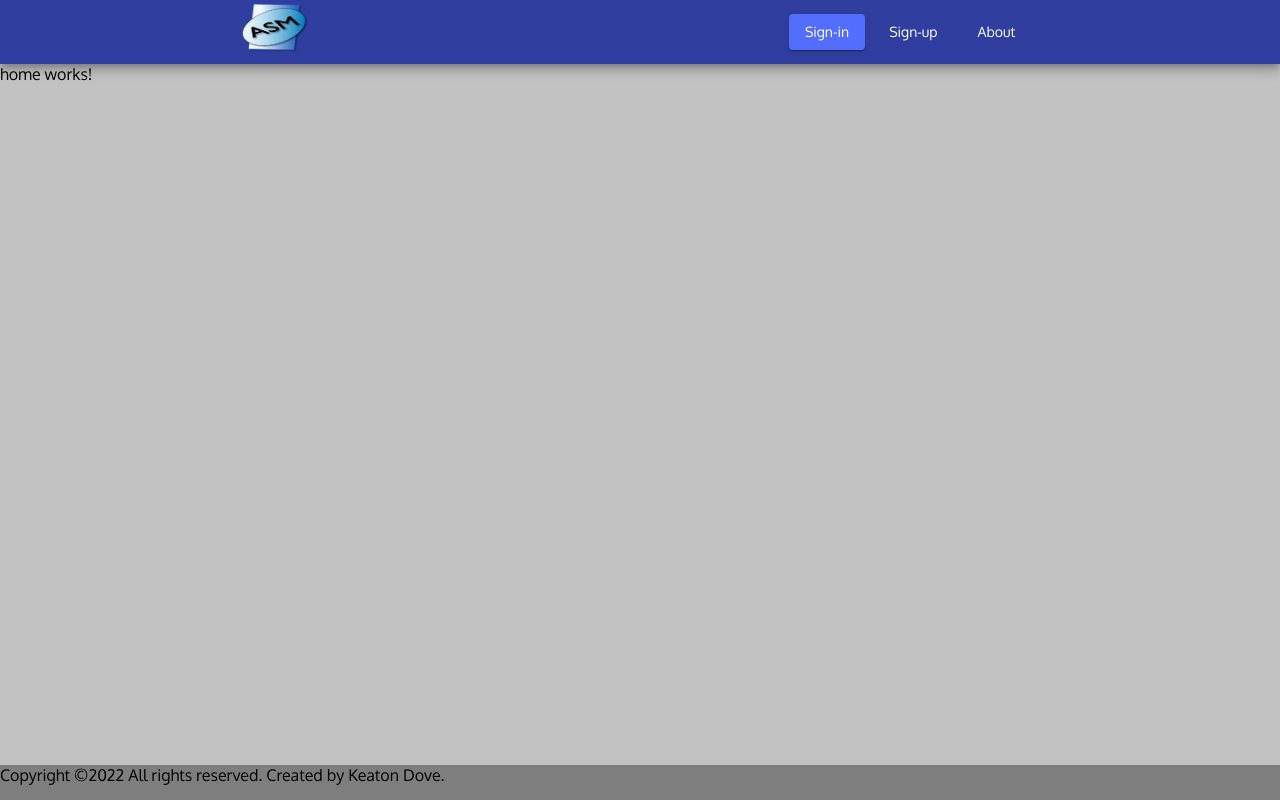
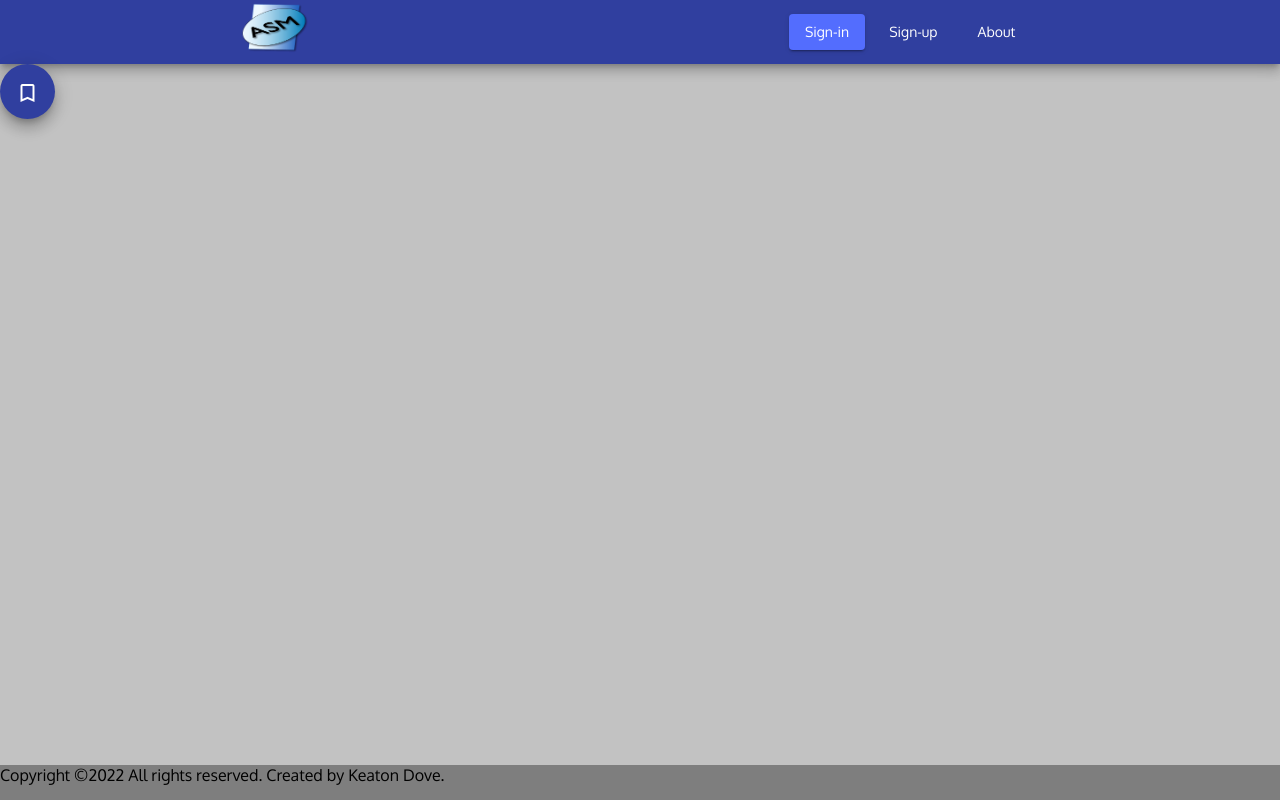
Before and after one commit to Keaton-Dove/AngularSocialMedia, an Angular app: page / in a window 1280 px wide. Built offline with nearby package versions, Linux system fonts and the light colour scheme.

Commit message:
Fixing imports

```diff
--- a/package.json
+++ b/package.json
@@ -26,7 +26,7 @@
   },
   "devDependencies": {
     "@angular-devkit/build-angular": "~13.2.1",
-    "@angular/cli": "~13.2.1",
+    "@angular/cli": "^13.2.5",
     "@angular/compiler-cli": "~13.2.0",
     "@types/jasmine": "~3.10.0",
     "@types/node": "^12.11.1",
--- a/src/app/app.module.ts
+++ b/src/app/app.module.ts
@@ -8,6 +8,8 @@ import { BrowserAnimationsModule } from '@angular/platform-browser/animations';
 // My modules
 import { AppRoutingModule } from './app-routing.module';
 import { AuthModule } from './auth/auth.module';
+import { ResourcesModule } from './resources';
+import { HomeModule } from './home/home.module';
 
 // My components
 import { AppComponent } from './app.component';
@@ -26,7 +28,9 @@ import { HeaderComponent, FooterComponent } from './page';
     MatToolbarModule,
     MatButtonModule,
     BrowserAnimationsModule,
-    AuthModule
+    AuthModule,
+    ResourcesModule,
+    HomeModule
   ],
   providers: [],
   bootstrap: [AppComponent]
--- a/src/app/home/home.component.html
+++ b/src/app/home/home.component.html
@@ -1,3 +1 @@
-<div>
-    home works!
-</div>
+<app-save-button></app-save-button>
--- a/src/app/home/home.component.ts
+++ b/src/app/home/home.component.ts
@@ -3,6 +3,7 @@ import { Component, OnInit } from '@angular/core';
 @Component({
   selector: 'app-home',
   templateUrl: './home.component.html',
+  styleUrls: ['./home.component.css']
 })
 export class HomeComponent implements OnInit {
 
--- a/src/app/resources/buttons/save-button.component.css
+++ b/src/app/resources/buttons/save-button.component.css
@@ -0,0 +1,8 @@
+.mat-fab {
+
+    width: 55px;
+    height: 55px;
+}
+.mat-icon {
+    position: relative;
+}
--- a/src/app/resources/buttons/save-button.component.html
+++ b/src/app/resources/buttons/save-button.component.html
@@ -1,3 +1,4 @@
-<div>
-    this is the save button
-</div>
+<a mat-fab color="primary" class="mat-elevation-z10">
+    <mat-icon>turned_in_not
+    </mat-icon>
+</a>
--- a/src/app/resources/buttons/save-button.component.ts
+++ b/src/app/resources/buttons/save-button.component.ts
@@ -1,13 +1,18 @@
-import { Component, OnInit } from '@angular/core';
+import { Component, Input, Output } from '@angular/core';
+import { Router } from '@angular/router';
+
 
 @Component({
   selector: 'app-save-button',
   templateUrl: './save-button.component.html',
   styleUrls: ['./save-button.component.css']
 })
-export class SaveButtonComponent implements OnInit {
+export class SaveButtonComponent {
 
-  constructor() { }
+  constructor(
+    private router: Router
+
+  ) { }
 
   ngOnInit(): void {
   }
```
Also changed, not shown: src/app/resources/resources.module.ts (+7 -1 lines), src/app/home/home.component.css (added), 1 other file (tests, documents, lock files or other folders).
